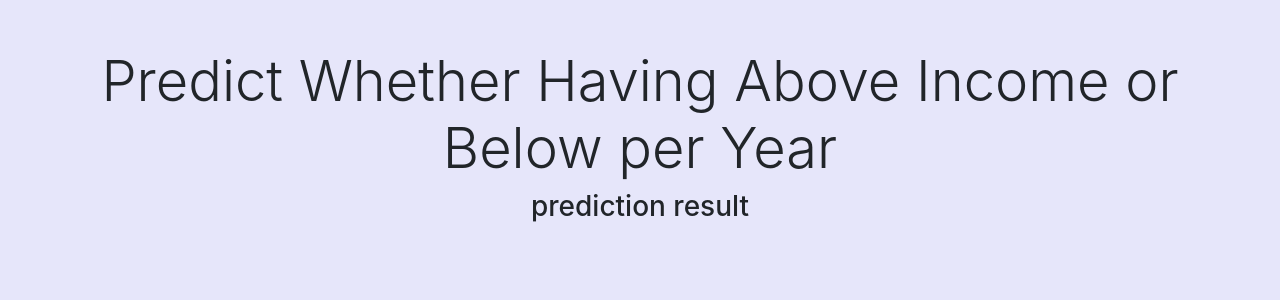
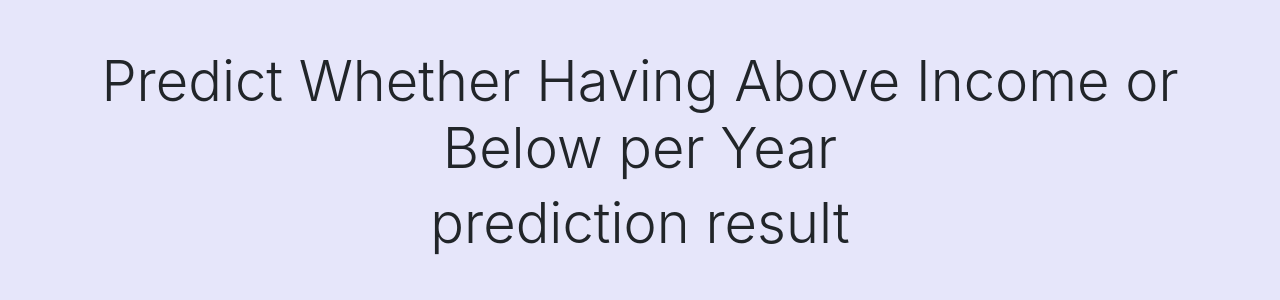
Before and after one commit to fakhrirobi/income-census, a Flask app: template templates/predict_result.html in a window 1280 px wide. Shown: the top 300 px of the page. Run offline with Flask 2, Linux system fonts and the light colour scheme; the template is opened without the code that fills it, so the values that code supplies are empty; some libraries are stand-ins or nearby versions.

Commit message:
Update predict_result.html

```diff
--- a/templates/predict_result.html
+++ b/templates/predict_result.html
@@ -26,7 +26,7 @@
     <div class="container-fluid">
       <div class=" text-center mt-5 ">
         <h3 class="display-4">Predict Whether Having Above  Income or Below per Year </h3>
-        <h3>prediction result</h3>
+        <h3 class="display-4">prediction result</h3>
         <h2 class="display-4">{{prediction}} </h2>
       </div>
     </div>
```
